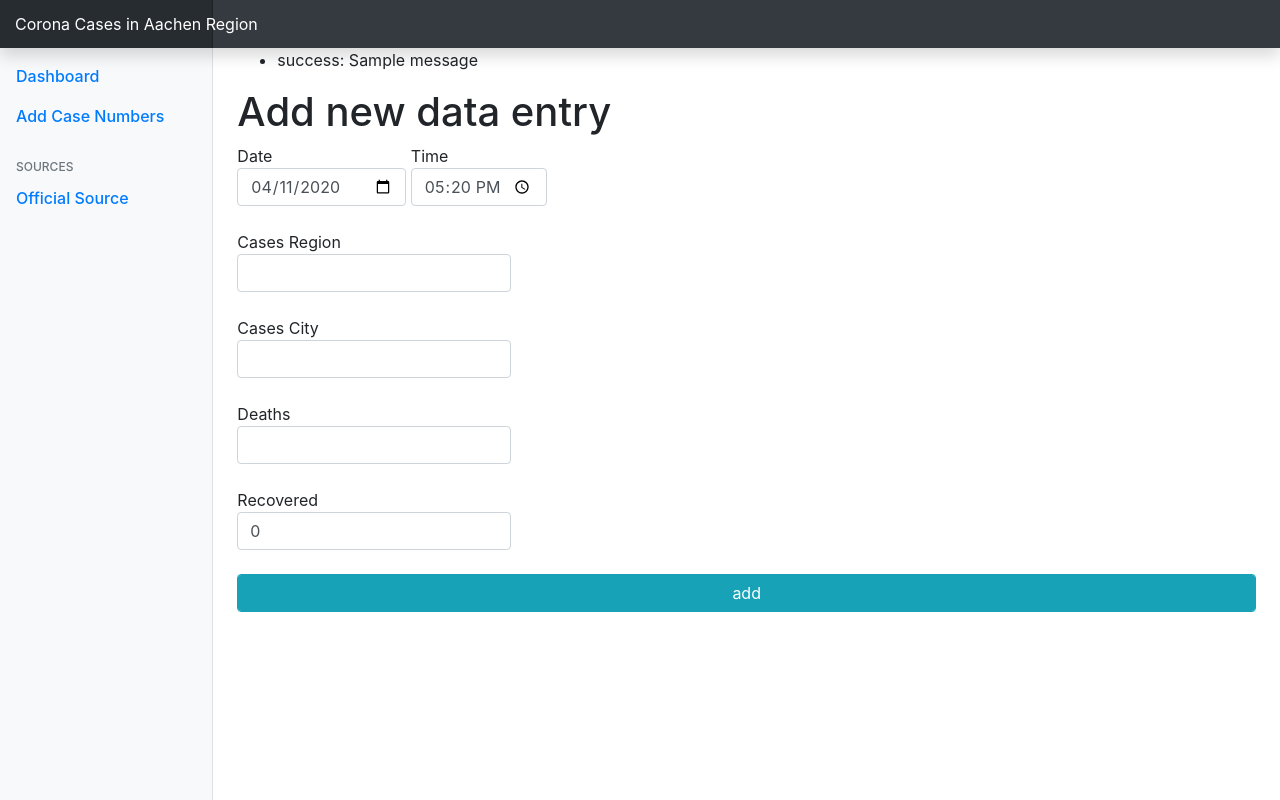
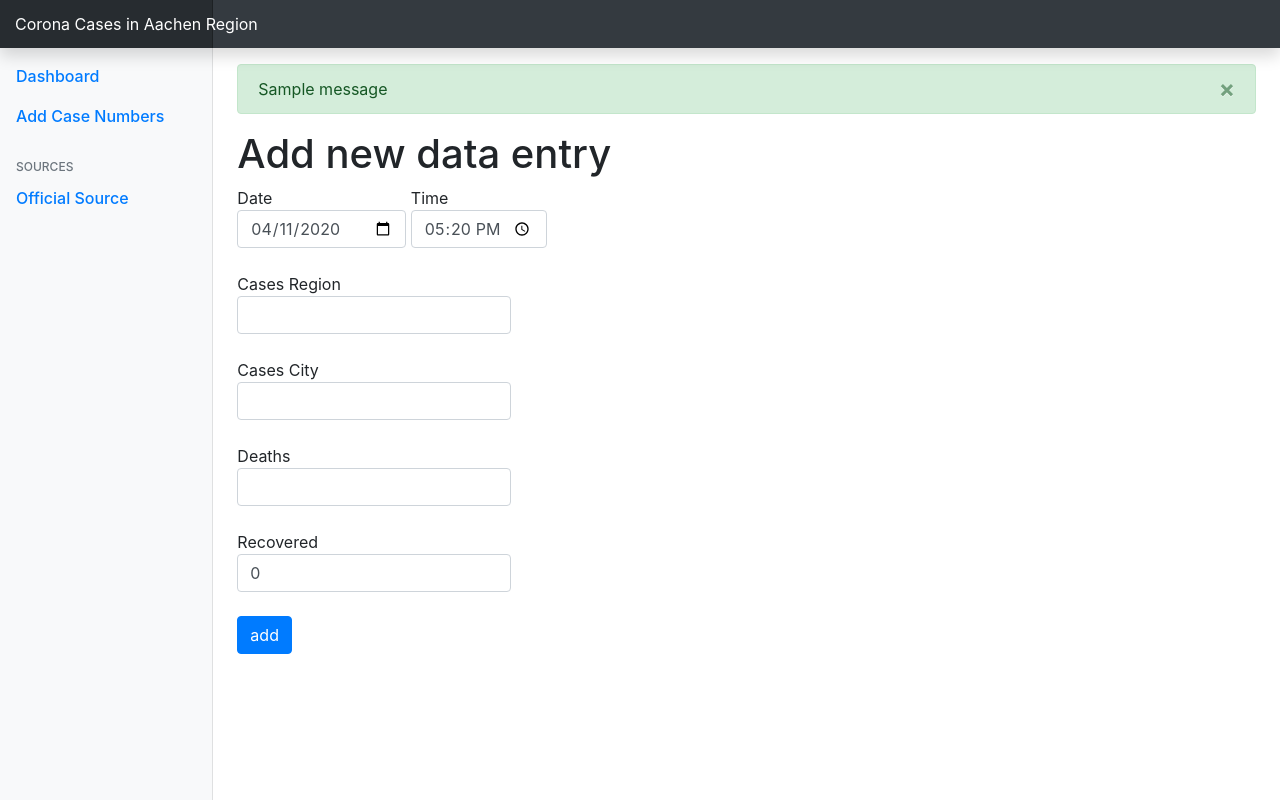
Before and after one commit to massenmacher/corona-ac, a Flask app: page /cases/add in a window 1280 px wide. Run offline with Flask 2, Linux system fonts and the light colour scheme; tables that the repository leaves empty hold one stand-in row (values such as "Sample post"); one stand-in notice (Sample message) is shown; parts of the project's set-up code (start-up, migrations or seed data) failed here and were passed over; some libraries are stand-ins or nearby versions.

Commit message:
Use flashing and refactoring

```diff
--- a/app.py
+++ b/app.py
@@ -11,14 +11,10 @@ app = Flask(__name__)
 app.config.from_pyfile('config/example_config.py')
 app.config.from_pyfile('config/app_config.py')
 print(app.config)
+
 # Init SQLAlchemy
-# engine = create_engine(CONFIG['SQLALCHEMY_DATABASE_URI'], connect_args={'check_same_thread': False})
-# Base.metadata.create_all(engine)
-# Session = sessionmaker(bind=engine)
-# session = Session()
-# # Base.query = db_session.query_property()
-DB.init_engine(app.config['SQLALCHEMY_DATABASE_URI'])
-DB.init_session()
+engine = DB.init_engine(app.config['SQLALCHEMY_DATABASE_URI'])
+session = DB.init_session()
 
 
 app.register_blueprint(dashboard)
--- /dev/null
+++ b/helper/debug_helper.py
@@ -0,0 +1,6 @@
+from flask import current_app as app, flash
+
+
+def flash_on_dev(message, category="message"):
+    if app.config["ENV"] == "development":
+        flash(message, category)
--- a/static/css/dashboard.css
+++ b/static/css/dashboard.css
@@ -11,7 +11,7 @@
 .sidebar-sticky {
   position: relative;
   top: 0;
-  height: calc(100vh - 48px);
+  height: calc(100vh - 64px);
   padding-top: .5rem;
   overflow-x: hidden;
   overflow-y: auto; /* Scrollable contents if viewport is shorter than content. */
@@ -58,7 +58,7 @@
 
 @media (min-width: 768px) {
   [role="main"] {
-    padding-top: 48px; /* Space for fixed navbar */
+    padding-top: 64px; /* Space for fixed navbar */
   }
 }
 
--- a/templates/CaseDataEntry/add.html
+++ b/templates/CaseDataEntry/add.html
@@ -40,6 +40,6 @@ Add new entry
                 <input name="recovered" class="form-control" type="number" value=0 min=0 />
             </label>
         </div>
-        <input class="btn btn-info form-control" type="submit" value="add" />
+        <input class="btn btn-primary form-inline" type="submit" value="add" />
     </form>
 {% endblock %}
--- a/templates/common/alert_message.html
+++ b/templates/common/alert_message.html
@@ -1,9 +1,13 @@
 {% with messages = get_flashed_messages(with_categories=true) %}
     {% if messages %}
-        <ul class=flashes>
-            {% for categoty, message in messages %}
-                <li class="{{ categoty }}">{{ categoty }}: {{ message }}</li>
-            {% endfor %}
-        </ul>
+        {% for category, message in messages %}
+            {% set mapping = {"success": "success", "error": "danger", "danger": "danger", "info": "info", "warning": "warning", "primary": "primary", "secondary": "secondary", "message": "primary" } %}
+            <div class="alert alert-{{ mapping[category]  }} alert-dismissible fade show" role="alert">
+                {{ message }}
+                <button type="button" class="close" data-dismiss="alert" aria-label="Close">
+                    <span aria-hidden="true">&times;</span>
+                </button>
+            </div>
+        {% endfor %}
     {% endif %}
 {% endwith %}
--- a/views/CaseDataEntry.py
+++ b/views/CaseDataEntry.py
@@ -1,10 +1,12 @@
 from datetime import datetime
-from flask import render_template, Blueprint, request, url_for
+from flask import render_template, Blueprint, request, url_for, flash, redirect
 from sqlalchemy import asc
 import pandas as pd
 
-from DB import db_session, session
+from DB import db_session
+from helper.debug_helper import flash_on_dev
 from models.CaseDataEntry import CaseDataEntry
+
 
 case_data = Blueprint("case_data", __name__)
 
@@ -47,13 +49,18 @@ def add_csv():
 
                 db_session.add_all(entries)
                 db_session.commit()
-                return "Success", 201
+
+                flash("Success", "success")
+                return render_template("simple_text.html", html="Import successfull."), 201
 
             except Exception as e:
-                raise e
-                return f"Could not add. BC: {e}", 500
+                message = f"Data import was not successful. Something went wrong. Please try again."
+                flash(message, "error")
+                flash_on_dev(e, "error")
+                return render_template("simple_text.html", text=message), 500
 
-        return str(request.files) #TODO: Edit this
+        flash("Oooops. There went something wrong. Please try again.", 500)
+        return redirect("case_data.add_csv"), 500
 
 
 @case_data.route('/cases/add', methods=['GET', 'POST'])
@@ -71,11 +78,18 @@ def add():
                 session = db_session()
                 session.add(entry)
                 session.commit()
-                return render_template("simple_text.html", html=f"Added<br><a class='btn btn-info' href={url_for('dashboard.dashboard_home')}>Back to Dashboard</a>"), 201
+
+                flash("Data successfully added.")
+
+                return render_template("simple_text.html", text=f"Data entry successfully added."), 201
 
             except Exception as e:
-                return render_template("simple_text.html", html=f"Failed due to {e}"), 500
+                flash("An error occurred!", "error")
+                flash_on_dev(e, "error")
 
-        return render_template("simple_text.html", html="Failed. No Form data."), 400
+                return render_template("simple_text.html", text=f"Could not add entry. Please try again!", back_to=(url_for("case_data.add"), "Back to data entry")), 500
+
+        flash("Error. You did not enter any or invalid data. Please try again.", "error")
+        return redirect('case_data.add'), 400
     else:
         return render_template("CaseDataEntry/add.html", form_fields=CaseDataEntry.metadata, now=datetime.now())
--- a/views/dashboard.py
+++ b/views/dashboard.py
@@ -12,6 +12,6 @@ def dashboard_home():
     case_data_entries = query.order_by(asc(CaseDataEntry.timestamp)).all()
     columns = [col.name for col in case_data_entries[0].__table__.columns]
 
-    flash("Test", "success")
+    flash("Test", "error")
 
     return render_template("Dashboard/dashboard.html", entries=case_data_entries, columns=columns)
```
Also changed, not shown: templates/simple_text.html (+13 -5 lines).
